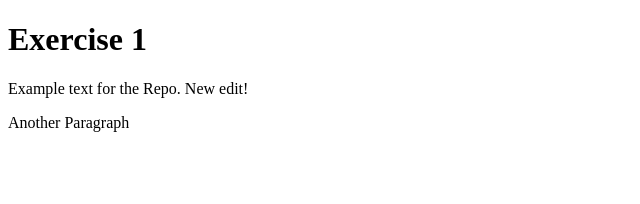
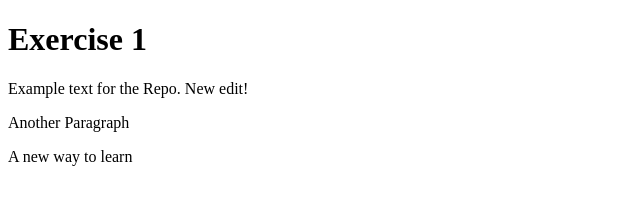
Before and after one commit to kanawati/exercise1, a plain HTML site: page index.html in a window 1280 px wide. Shown: the whole page, without its empty margins (0-640 px from the left). Drawn offline with Linux system fonts and the light colour scheme.

Commit message:
A new test commit

```diff
--- a/index.html
+++ b/index.html
@@ -7,5 +7,6 @@
     <h1>Exercise 1</h1>
     <p>Example text for the Repo. New edit!</p>
     <p>Another Paragraph</p>
+    <p>A new way to learn</p>
   </body>
 </html>
```
